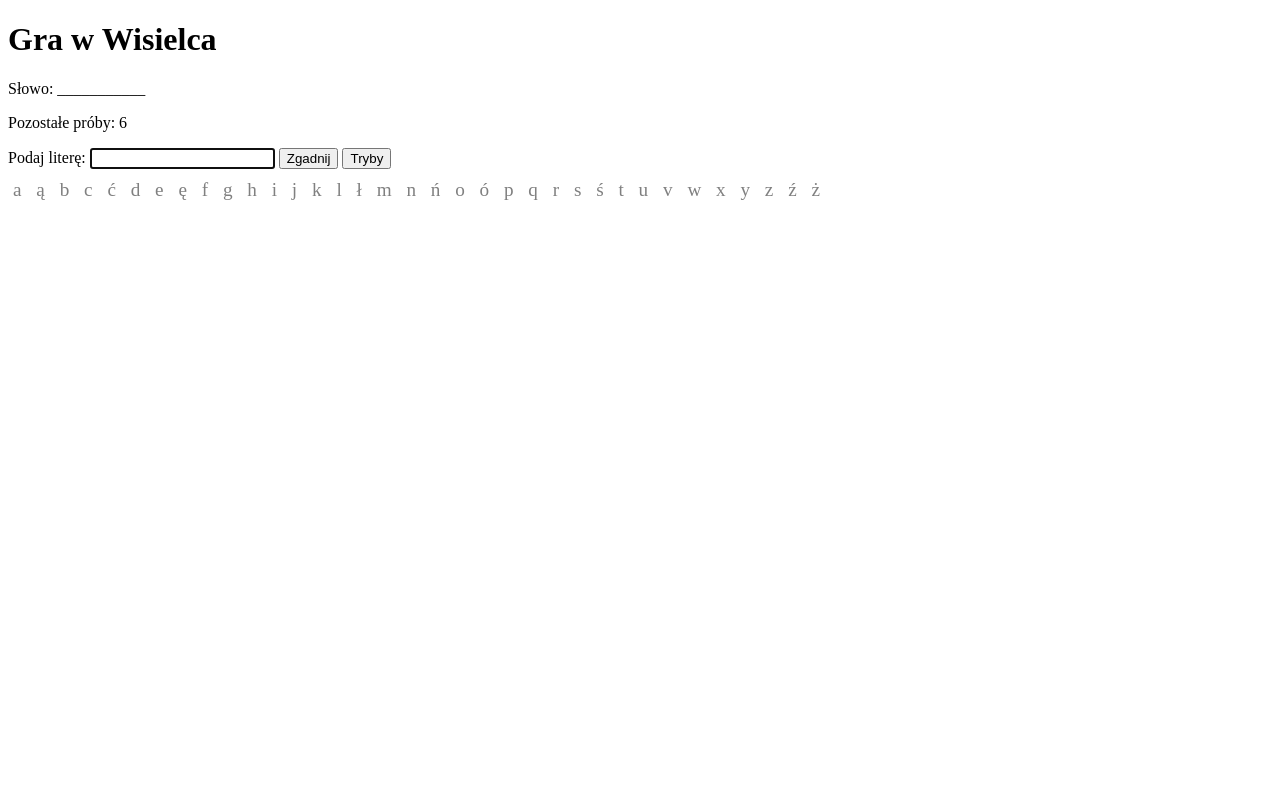
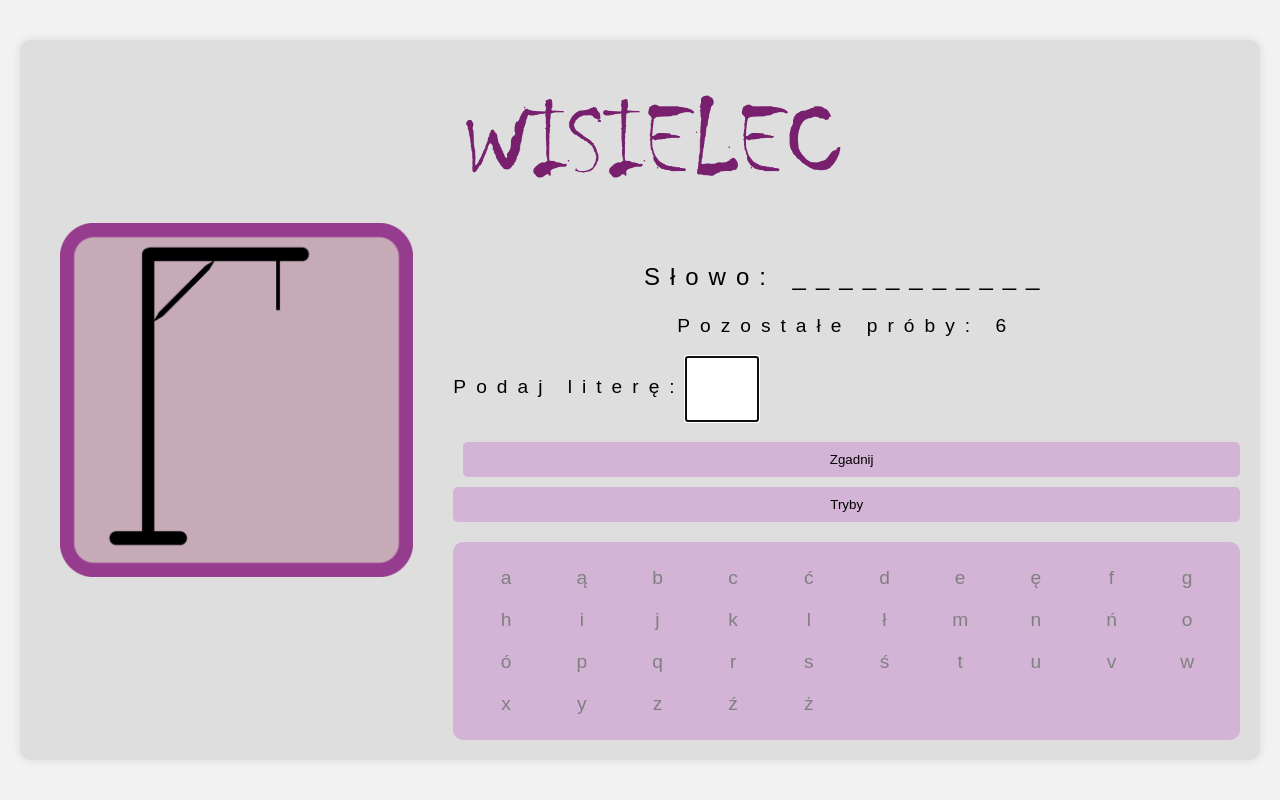
Before and after one commit to zywiecagnieszka/wisielec, a Django app: page /gra/ in a window 1280 px wide. Run offline with Django 5.2, Linux system fonts and the light colour scheme.

Commit message:
mniej wiecej strona

```diff
--- a/templates/wisielec.html
+++ b/templates/wisielec.html
@@ -7,6 +7,138 @@
     <title>Wisielec</title>
     <link rel="shortcut icon" href="{% static 'favicon.ico' %}" type="image/x-icon">
     <style>
+        body {
+            font-family: Arial, sans-serif;
+            background-color: #f2f2f2;
+            margin: 0;
+            padding: 0;
+            display: flex;
+            justify-content: center;
+            align-items: center;
+            height: 100vh;
+        }
+
+        .container {
+            background-color: #dedede;
+            width: 100%; /* Make the container span the entire width */
+            max-width: 1200px; /* Optional: Add a max-width for larger screens */
+            padding: 20px;
+            border-radius: 10px;
+            box-shadow: 0 0 10px rgba(0, 0, 0, 0.1);
+            display: grid;
+            grid-template-columns: 1fr 2fr;
+            grid-gap: 20px;
+        }
+
+        .illustration {
+            padding: 20px;
+            border-radius: 10px;
+            text-align: center;
+        }
+
+        .illustration img {
+            width: 100%;
+            height: 100%;
+            object-fit: contain;
+        }
+
+        .game-panel {
+            display: flex;
+            flex-direction: column;
+            justify-content: space-between;
+        }
+
+        .header {
+            display: flex;
+            justify-content: space-between;
+            align-items: center;
+            margin-bottom: 20px;
+        }
+
+        .header h1 {
+            font-size: 2em;
+            color: #80407a;
+            margin: 0;
+        }
+
+        .header button {
+            background-color: #d3b4d7;
+            border: none;
+            padding: 10px;
+            border-radius: 5px;
+            cursor: pointer;
+        }
+
+        .word-display {
+            font-size: 1.5em;
+            letter-spacing: 10px;
+            text-align: center;
+            margin-bottom: 20px;
+        }
+
+        .small-text {
+            font-size: 0.8em;
+        }
+
+        .input-panel {
+            display: flex;
+            align-content: center;
+
+            margin-bottom: 20px;
+        }
+
+        .input-panel label {
+            font-size: 1em;
+        }
+
+        .input-panel input {
+            padding: 10px;
+            font-size: 1.5em; /* Increased size for the letter input */
+            width: 50px;
+            text-align: center;
+        }
+
+        .button-panel {
+            display: flex;
+            flex-direction: column;
+            gap: 10px;
+            margin-top: 20px;
+        }
+
+        .button-panel button {
+            padding: 10px;
+            background-color: #d3b4d7;
+            border: none;
+            border-radius: 5px;
+            cursor: pointer;
+        }
+
+        .right-button {
+            margin-left: 10px;
+        }
+
+        .letter-grid {
+            background-color: #d3b4d7;
+            padding: 20px;
+            border-radius: 10px;
+            display: grid;
+            grid-template-columns: repeat(10, 1fr);
+            gap: 10px;
+            justify-items: center;
+        }
+
+        .letter-grid span {
+            font-size: 1.2em;
+            padding: 5px;
+        }
+
+        .ranking {
+            background-color: #d3b4d7;
+            padding: 20px;
+            border-radius: 10px;
+            text-align: center;
+        }
+
         .zielony { color: green; }
         .czerwony { color: red; }
         .szary { color: gray; }
@@ -21,35 +153,55 @@
             }
         };
     </script>
-
 </head>
 <body>
-    <h1>Gra w Wisielca</h1>
+    <div class="container">
+        <!-- Left illustration panel -->
+        <div class="illustration">
+            <img src="{% static 'image/0.png' %}" alt="Wisielec Image">
+        </div>
+
+        <!-- Right game panel -->
+        <div class="game-panel">
+            <div class="header">
+                <img src="{% static 'image/NAZWA.png' %}" alt="LOGO" width="400" />
+            </div>
+
+            <div class="word-display">
                 <p>Słowo: {{ wyswietl_slowo }}</p>
-    <p>Pozostałe próby: {{ pozostale_proby }}</p>
+                <p class="small-text">Pozostałe próby: {{ pozostale_proby }}</p>
+
 
                 {% if wygrana %}
                     <p><strong>Gratulacje! Wygrałeś!</strong></p>
-        <button onclick="window.location.href='{% url 'gra_wisielec' %}'" class="btn btn-primary mt-3" >Zagraj ponownie</button>
+                    <button onclick="window.location.href='{% url 'gra_wisielec' %}'" class="btn btn-primary mt-3">Zagraj ponownie</button>
                 {% elif przegrana %}
                     <p><strong>Przegrałeś! Słowo to: {{ slowo }}</strong></p>
-        <button onclick="window.location.href='{% url 'gra_wisielec' %}'" class="btn btn-primary mt-3" >Zagraj ponownie</button>
+                    <button onclick="window.location.href='{% url 'gra_wisielec' %}'" class="btn btn-primary mt-3">Zagraj ponownie</button>
                 {% else %}
                     <form method="post">
                         {% csrf_token %}
                         <input type="hidden" name="odgadniete_litery" value="{{ odgadniete_litery }}">
                         <input type="hidden" name="pozostale_proby" value="{{ pozostale_proby }}">
-            <label for="litera">Podaj literę:</label>
+                        <div class="input-panel">
+                            <p class="small-text">Podaj literę:</p>
                             <input type="text" id="litera" name="litera" maxlength="1" required>
-            <button type="submit">Zgadnij</button>
-        <button onclick="window.location.href='{% url 'wybor_trybu' %}'" class="btn btn-primary mt-3" >Tryby</button>
+                        </div>
 
+                        <div class="button-panel">
+                            <button type="submit" class="right-button">Zgadnij</button>
+                            <button onclick="window.location.href='{% url 'wybor_trybu' %}'">Tryby</button>
+                        </div>
                     </form>
                 {% endif %}
-    <div class="litery">
+            </div>
+
+            <div class="letter-grid">
                 {% for litera, status in litery_status.items %}
                     <span class="litera {{ status }}">{{ litera }}</span>
                 {% endfor %}
             </div>
+        </div>
+    </div>
 </body>
 </html>
```
Also changed, not shown: db.sqlite3. Lines whose indentation alone changed are shown as unchanged.
